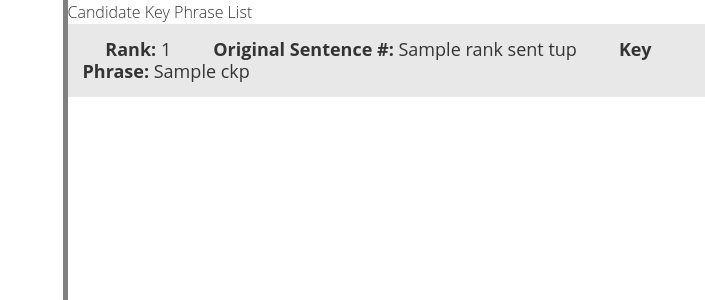
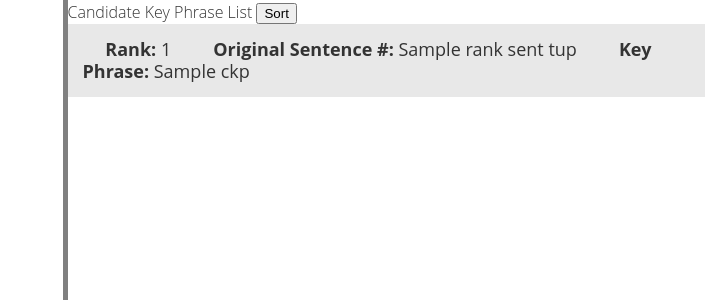
Before and after one commit to MorphisHe/key_sentence_extractor, a Flask app: template templates/content.html in a window 1280 px wide. Shown: the top 300 px of the page, without its empty margins (575-1280 px from the left). Run offline with Flask 2, Linux system fonts and the light colour scheme; the template is opened without the code that fills it: most values are stand-ins (such as "Sample title", 1, 10 or a date in 2020).

Commit message:
added sort button to sort ckp list

```diff
--- a/server.py
+++ b/server.py
@@ -5,7 +5,8 @@ import base64
 MODEL_PATH = "d500_w4_mc8_n9_e50.model"
 app = Flask(__name__)
 er = EmbedRank(model_path=MODEL_PATH)
-
+res_dict = {}
+cur_sort_mode = "rank"
 
 @app.route("/", methods=["GET"])
 def home():
@@ -21,10 +22,23 @@ def get_key_phrases():
     '''
     #pdf = open(request.files["doc"], "rb")
     #text = er.extract_information(pdf)
+    global res_dict
     res_dict = embed_rank_pipline("test_doc4.pdf")
 
     return render_template("content.html", pdf_filename="test_doc4.pdf", data=res_dict)
 
+@app.route("/get_key_phrases/sort", methods=["GET", "POST"])
+def sort():
+    global cur_sort_mode
+    global res_dict
+    if cur_sort_mode == "rank":
+        res_dict["zip_display"] = sorted(res_dict["zip_display"], key = lambda x: x[1][-1])
+        cur_sort_mode = "original"
+    else:
+        res_dict["zip_display"] = sorted(res_dict["zip_display"], key = lambda x: x[1][0])
+        cur_sort_mode = "rank"
+
+    return render_template("content.html", pdf_filename="test_doc4.pdf", data=res_dict)
 
 def reconstructor(sent_token, selected_ckp_strings, selected_sent_index):
     '''
--- a/templates/content.html
+++ b/templates/content.html
@@ -17,6 +17,7 @@
 
     <div class="container" id="container-right">
       <div class="container container-right" id="ckp-list"> Candidate Key Phrase List
+        <button class="sort">Sort</button>
         {% for ckp, rank_sent_tup in data["zip_display"] %}
         <section class="accordion">
           <input type="checkbox" name="collapse" id="ckp:{{ ckp }}">
```
